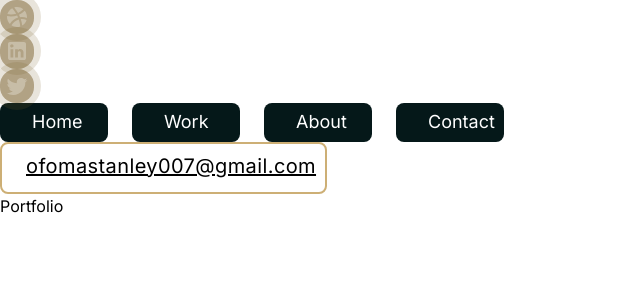
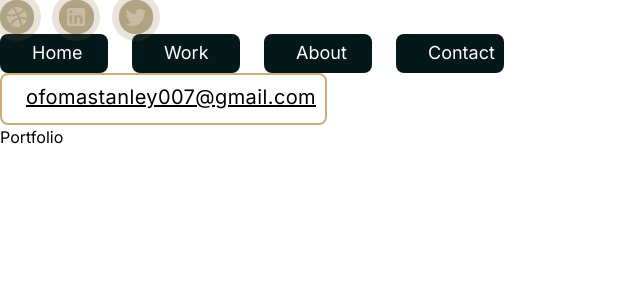
Before and after one commit to Maxwell011/portfolio-design, a Next.js app: page / in a window 1280 px wide. Shown: the top 300 px of the page, without its empty margins (0-640 px from the left). Built offline with nearby package versions, Linux system fonts and the light colour scheme.

Commit message:
Refactor social media icon links in Nav component

```diff
--- a/src/app/components/Nav.tsx
+++ b/src/app/components/Nav.tsx
@@ -8,7 +8,7 @@ const Nav = () => {
       <section>
         {/* Social medial icon links */}
         <div>
-          <div>
+          <div className="flex gap-[25px]">
             <div className="w-[34.286px] h-[34.286px] opacity-[0.58] bg-base rounded-2xl flex items-center justify-center ">
               <div className="w-12 h-12 opacity-[0.29] bg-base rounded-3xl flex items-center justify-center p-5">
                 <Dribble />
```
